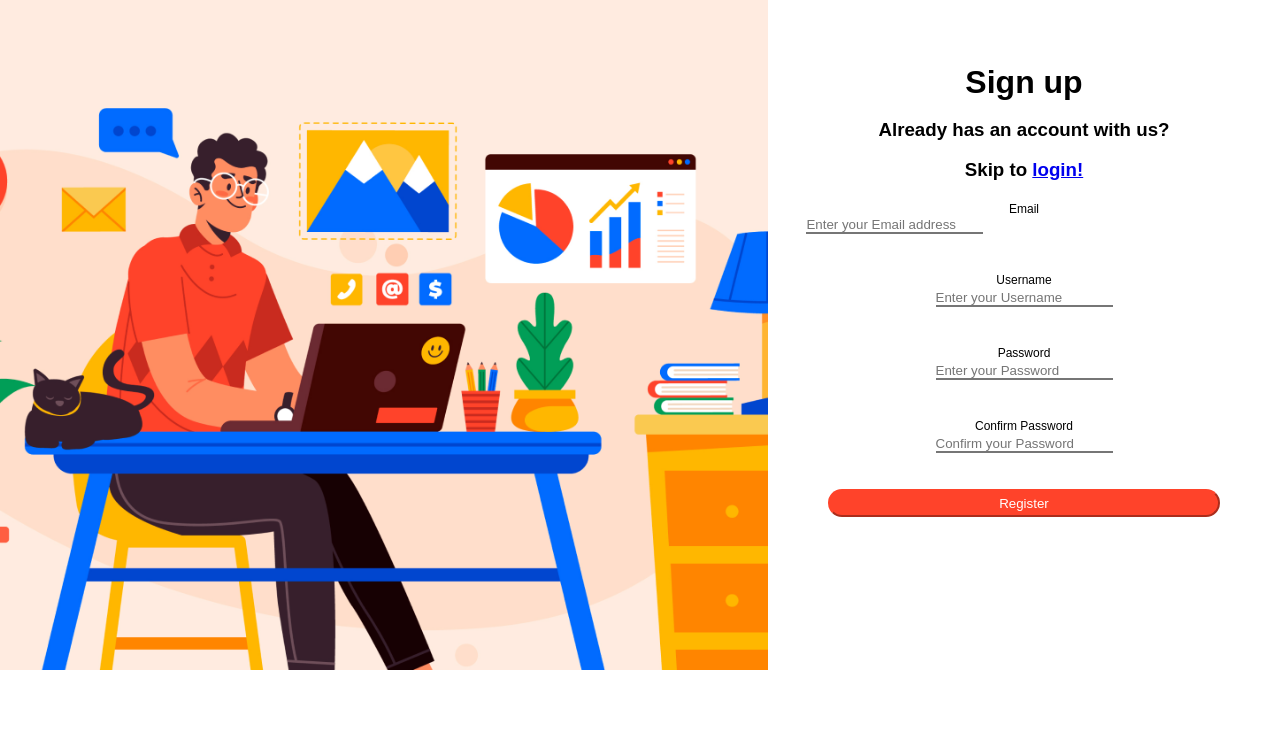
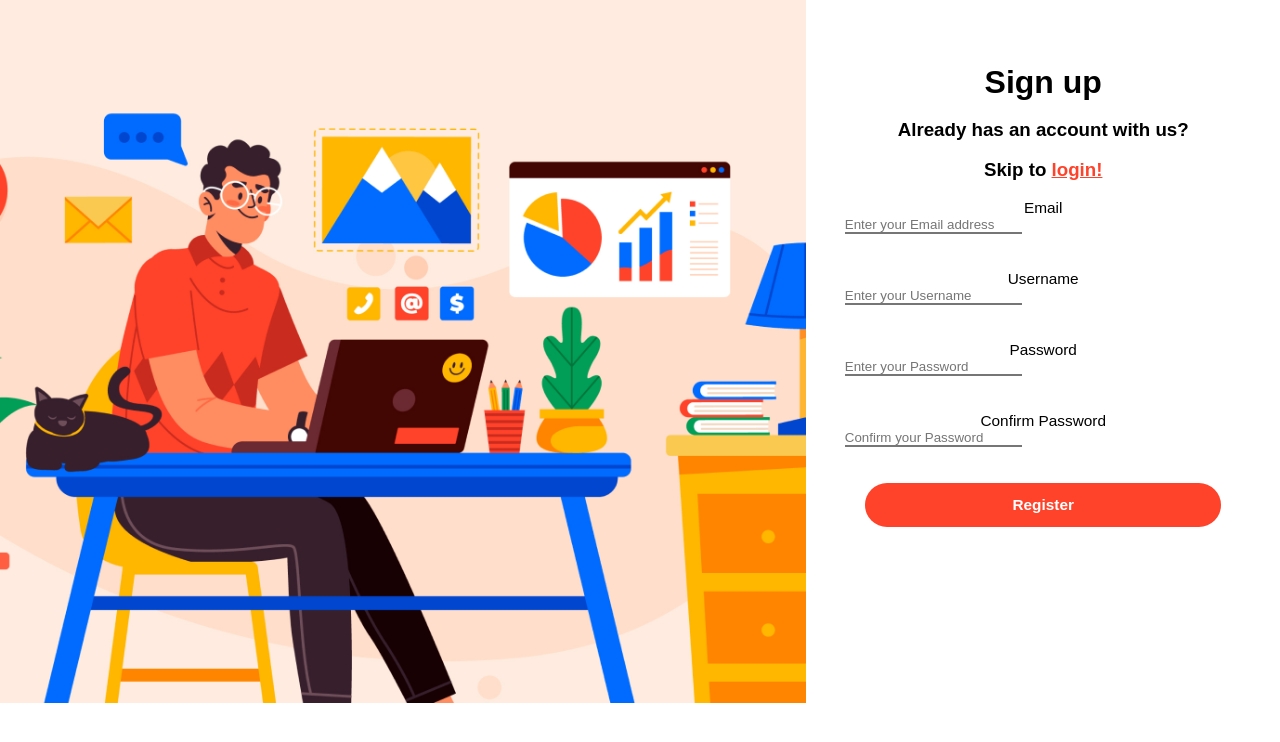
Before and after one commit to IEEE-DITU/form-website, a React (Create React App) app: page /signup in a window 1280 px wide. Shown: the top 742 px of the page. Built offline with nearby package versions, Linux system fonts and the light colour scheme.

Commit message:
signup page updated2

```diff
--- a/src/Components/Signup/Signup.css
+++ b/src/Components/Signup/Signup.css
@@ -3,6 +3,12 @@
 }
 .abc{
     display: flex;
+
+}
+.abc:focus{
+    outline: none;
+    border-color: #FF432A;
+
 }
 
 *{
@@ -31,19 +37,22 @@ form.form-inner.form-group{
     width:300px;
 }
 label{
-    font-size: 12px;
+    font-size: 1.2vw;
     font-weight: 200;
     font-family: sans-serif;
     color:black;
+
 }
 
 .register-button{
-    color:white;
+    padding: 1vw 11.5vw;
+    border-radius: 50px;
     background-color: #FF432A;
-    border-color: #FF432A;
-    min-height: 28px;
-    min-width: 90%;
-    border-radius: 15px;
+    border: none;
+    color: white;
+    font-weight: 700;
+    font-size: 1.2vw;
+
 }
 
 .right-col{
@@ -54,7 +63,10 @@ label{
 }
 
 .picture{
-    width: 60%;
+    width: 63%;
     max-height:fit-content;
     padding: auto;
 }
+.link{
+    color: #FF432A;
+}
--- a/src/Components/Signup/Signup.jsx
+++ b/src/Components/Signup/Signup.jsx
@@ -13,7 +13,7 @@ function Signup() {
         <h1>Sign up</h1>
         <br/>
         <h3>Already has an account with us?</h3><br/>
-        <h3>Skip to <a href="../Login">login!</a></h3> <br/>
+        <h3>Skip to <a href="../Login" className='link'>login!</a></h3> <br/>
 
         <form>
                 <div className="form-inner" >
@@ -27,22 +27,22 @@ function Signup() {
                     </div><br/><br/>
                     <div className="form-group">
                         <label>Username</label>
-                        <div>
+                        <div  className='abc' >
                           <input type="text" name="username"  autoComplete="off" placeholder="Enter your Username"></input>
                         </div>
 
                     </div><br/><br/>
                     <div className="form-group">
                         <label>Password</label>
-                        <div>
+                        <div  className='abc'>
                           <input type="password"  name="password" autoComplete="off" placeholder="Enter your Password"></input>
                         </div>
 
                     </div><br/><br/>
                     <div className="form-group">
                         <label>Confirm Password</label>
-                        <div>
-                           <input type="password"  name="confirm password" autoComplete="off" placeholder="Confirm your Password"></input>
+                        <div  className='abc'>
+                          <input type="password"  name="confirm password" autoComplete="off" placeholder="Confirm your Password"></input>
                         </div>
 
                     </div><br/><br/>
```
